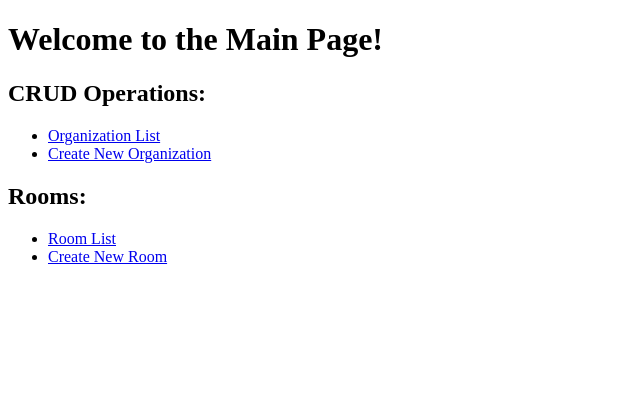
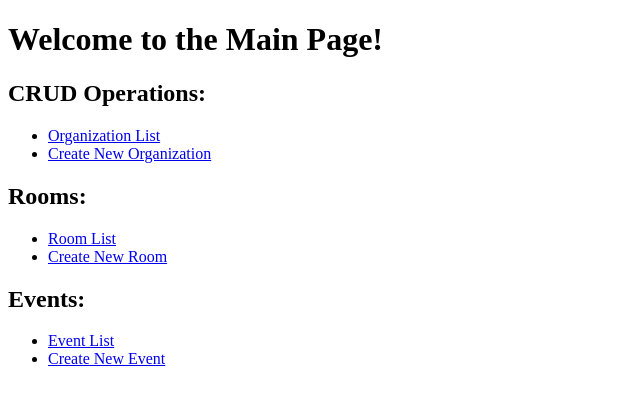
Before and after one commit to togishan/Phase-4, a Django app: page / in a window 1280 px wide. Shown: the top 405 px of the page, without its empty margins (0-640 px from the left). Run offline with Django 3.2, Linux system fonts and the light colour scheme.

Commit message:
Event model CRUD added

```diff
--- a/Phase3/RoomReservation/templates/main_page.html
+++ b/Phase3/RoomReservation/templates/main_page.html
@@ -22,6 +22,12 @@
         <li><a href="{% url 'create_room' %}">Create New Room</a></li>
     </ul>
 
+    <h2>Events:</h2>
+    <ul>
+        <li><a href="{% url 'event_list' %}">Event List</a></li>
+        <li><a href="{% url 'create_event' %}">Create New Event</a></li>
+    </ul>
+
     <!-- Add similar sections for other models as needed -->
 
 </body>
--- a/Phase3/RoomReservation/urls.py
+++ b/Phase3/RoomReservation/urls.py
@@ -8,6 +8,7 @@ from .views import (
 )
 
 from .views import room_list, create_room, update_room, delete_room
+from .views import event_list, create_event, update_event, delete_event
 
 
 urlpatterns = [
@@ -30,4 +31,9 @@ urlpatterns = [
     path("rooms/create/", create_room, name="create_room"),
     path("rooms/<int:room_id>/update/", update_room, name="update_room"),
     path("rooms/<int:room_id>/delete/", delete_room, name="delete_room"),
+    # Event URLs
+    path("events/", event_list, name="event_list"),
+    path("events/create/", create_event, name="create_event"),
+    path("events/<int:event_id>/update/", update_event, name="update_event"),
+    path("events/<int:event_id>/delete/", delete_event, name="delete_event"),
 ]
--- a/Phase3/RoomReservation/views.py
+++ b/Phase3/RoomReservation/views.py
@@ -3,10 +3,10 @@ from django.urls import reverse_lazy
 from django.views.generic.edit import CreateView
 from django.contrib.auth.forms import UserCreationForm
 from django.contrib.auth.decorators import login_required
-from .models import Organization, Room
+from .models import Organization, Room, Event
 from django.contrib.auth.models import User
 from django.shortcuts import redirect, get_object_or_404
-from .forms import OrganizationForm, RoomForm
+from .forms import OrganizationForm, RoomForm, EventForm
 
 
 # Create your views here.
@@ -101,3 +101,41 @@ def delete_room(request, room_id):
     room = get_object_or_404(Room, id=room_id)
     room.delete()
     return redirect("room_list")
+
+
+# Assume you already have views for the other models (Organization and Room)
+# ...
+
+
+def event_list(request):
+    events = Event.objects.all()
+    return render(request, "event_list.html", {"events": events})
+
+
+def create_event(request):
+    if request.method == "POST":
+        form = EventForm(request.POST)
+        if form.is_valid():
+            form.save()
+            return redirect("event_list")
+    else:
+        form = EventForm()
+    return render(request, "create_event.html", {"form": form})
+
+
+def update_event(request, event_id):
+    event = get_object_or_404(Event, id=event_id)
+    if request.method == "POST":
+        form = EventForm(request.POST, instance=event)
+        if form.is_valid():
+            form.save()
+            return redirect("event_list")
+    else:
+        form = EventForm(instance=event)
+    return render(request, "update_event.html", {"form": form, "event": event})
+
+
+def delete_event(request, event_id):
+    event = get_object_or_404(Event, id=event_id)
+    event.delete()
+    return redirect("event_list")
```
Also changed, not shown: Phase3/RoomReservation/forms.py (+17 -1 lines), Phase3/RoomReservation/templates/create_event.html (added, +20 -0 lines), Phase3/RoomReservation/templates/event_list.html (added, +23 -0 lines), Phase3/RoomReservation/templates/update_event.html (added, +20 -0 lines).
